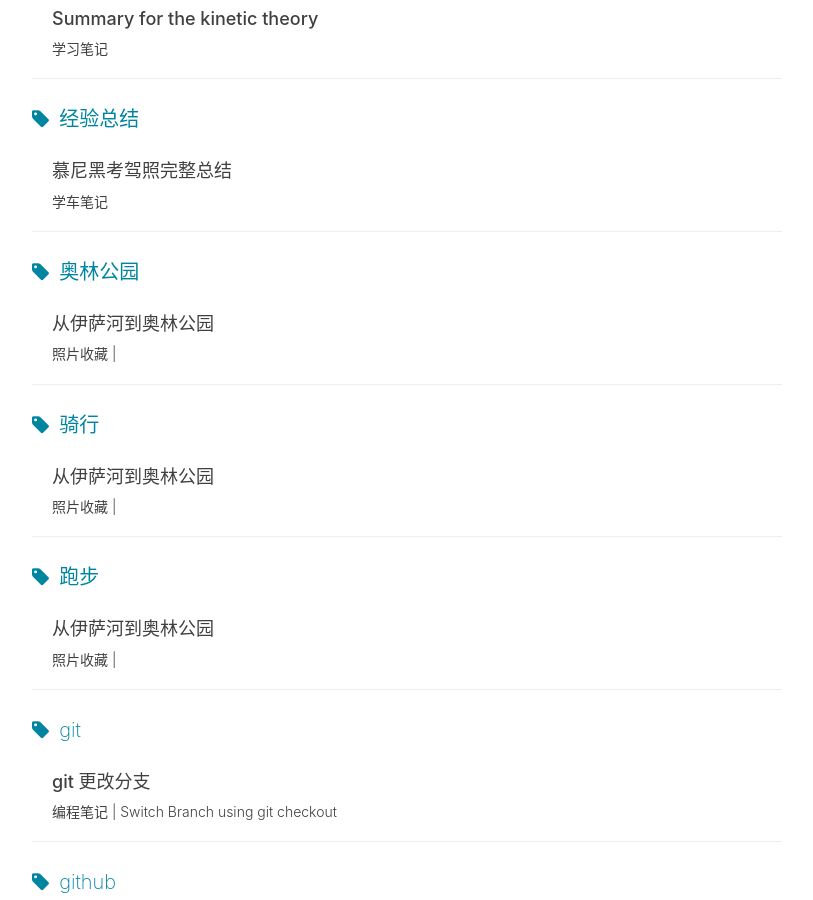
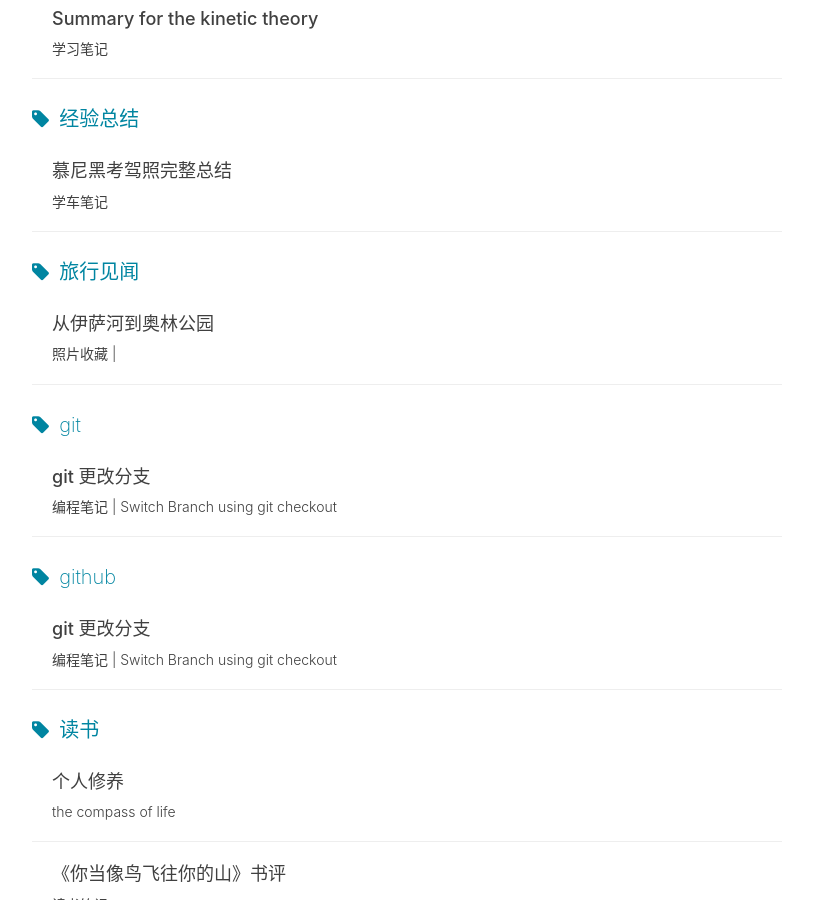
Before and after one commit to chensong212/chensong212.github.io, a Jekyll site: the page built from tags.html, in a window 1280 px wide and 900 px high, scrolled down 3725 px. Shown: the whole window, without its empty margins (233-1046 px from the left). Built offline with Jekyll 4.4.1, drawn with Linux system fonts in a browser that asks for light colours; nearby versions of some CDN libraries; comment, search, counter and statistics services are not loaded.

Commit message:
Update 2020-12-06-OlympiaaPark.md

```diff
--- a/_posts/2020-12-06-OlympiaaPark.md
+++ b/_posts/2020-12-06-OlympiaaPark.md
@@ -7,9 +7,7 @@ author:     陈陈
 header-img: img/Olympiapark_spring1.jpg
 catalog: true
 tags:
-    - 奥林公园
-    - 骑行
-    - 跑步
+    - 旅行见闻
 ---
 
 ###
```
